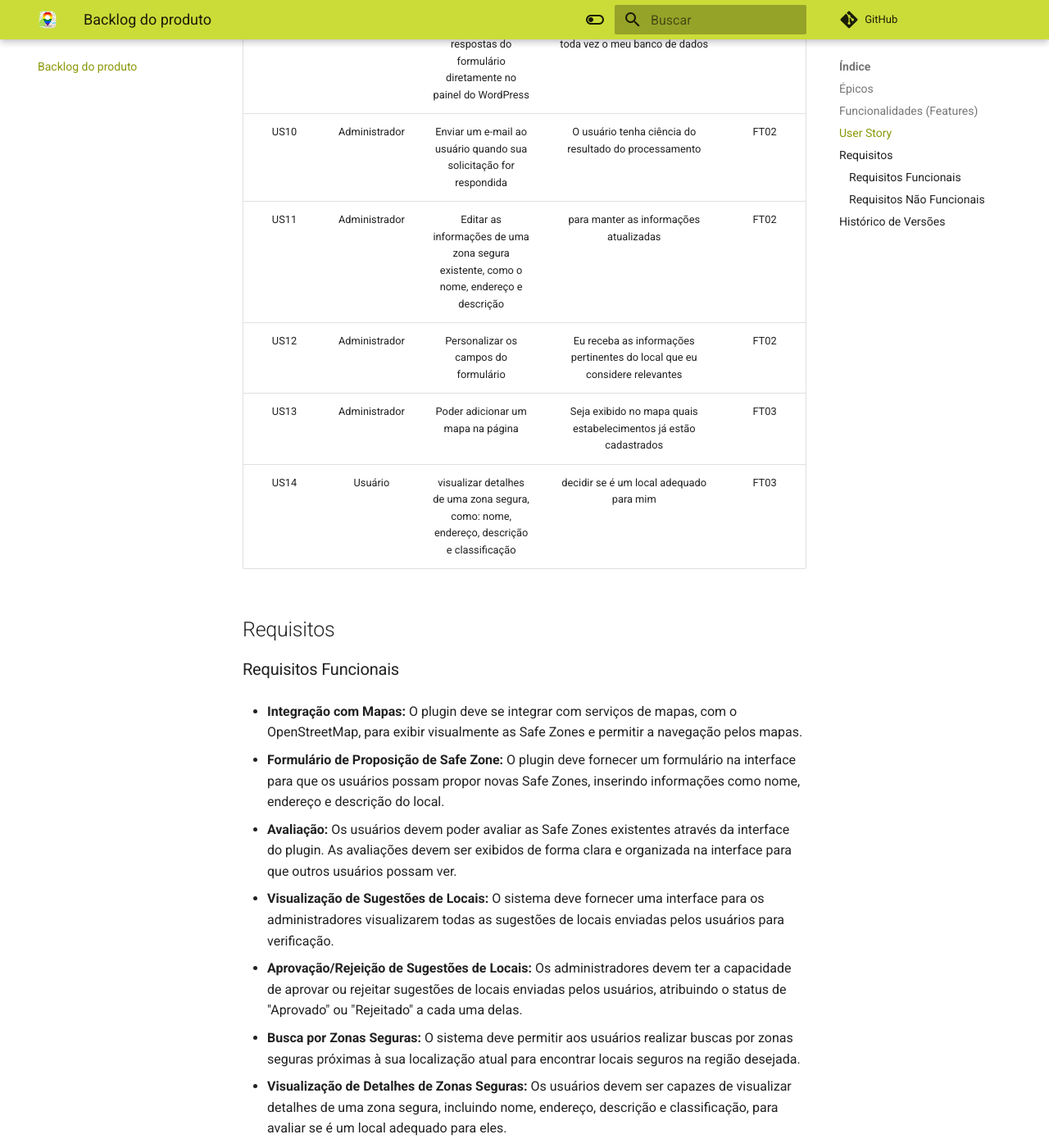
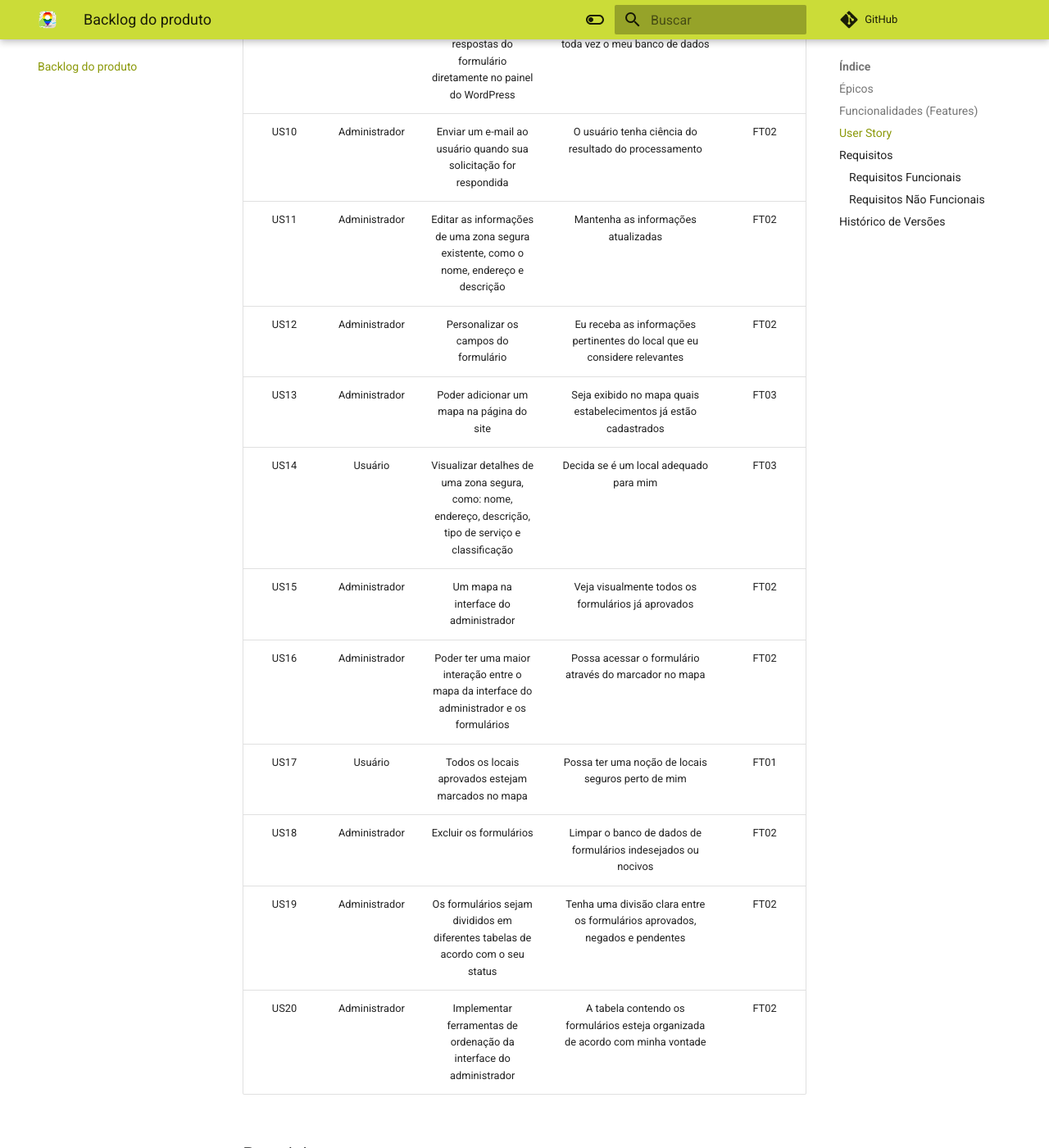
Before and after one commit to ResidenciaTICBrisa/T2G8-Plugin-Wordpress, an MkDocs documentation site: the page built from docs/backlog.md, in a window 1280 px wide and 1400 px high, scrolled down 2413 px. Shown: the whole window at 82% size. Built offline with MkDocs 1.6.1 and Material for MkDocs 9.7.7, drawn with Linux system fonts in a browser that asks for light colours; comment, search, counter and statistics services are not loaded.

Commit message:
docs(desenvolvedor): atualizado o backlog

```diff
--- a/docs/backlog.md
+++ b/docs/backlog.md
@@ -34,14 +34,21 @@ Este documento oferece uma visão abrangente do backlog de nosso produto, destac
 |    US04    | Usuário | Buscar a minha localização por meio de texto | Facilite o manuseio do mapa | FT01 |
 |    US05    | Usuário | Poder alterar a marcação dentro do mapa  | Eu não precise estar fisicamente no estabelecimento que eu desejo apresentar no formulário | FT01 |
 |    US06    | Administrador | Enviar um e-mail ao usuário ao ele enviar suas respostas do formulário  | O usuário tenha ciência de que suas respostas foram recebidas | FT01 |
-|    US07    | Administrador | Filtrar formulários enviados com conteúdo indesejado  |O banco de dados seja o mais preservado | FT01 |
+|    US07    | Administrador | Filtrar formulários enviados com conteúdo indesejado | O banco de dados seja o mais preservado | FT02 |
 |    US08    | Administrador | Validar os formulários enviados | Consiga aceitar/rejeitar os formulários | FT02 |
 |    US09    | Administrador | Eu acesse as respostas do formulário diretamente no painel do WordPress | Não seja necessário acessar toda vez o meu banco de dados | FT02 |
 |    US10    | Administrador | Enviar um e-mail ao usuário quando sua solicitação for respondida | O usuário tenha ciência do resultado do processamento | FT02 |
-|    US11    | Administrador | Editar as informações de uma zona segura existente, como o nome, endereço e descrição |  para manter as informações atualizadas | FT02 |
+|    US11    | Administrador | Editar as informações de uma zona segura existente, como o nome, endereço e descrição | Mantenha as informações atualizadas | FT02 |
 |    US12    | Administrador | Personalizar os campos do formulário |  Eu receba as informações pertinentes do local que eu considere relevantes | FT02 |
-|    US13    | Administrador | Poder adicionar um mapa na página | Seja exibido no mapa quais estabelecimentos já estão cadastrados | FT03 |
-|    US14    | Usuário | visualizar detalhes de uma zona segura, como: nome, endereço, descrição e classificação | decidir se é um local adequado para mim | FT03 |
+|    US13    | Administrador | Poder adicionar um mapa na página do site | Seja exibido no mapa quais estabelecimentos já estão cadastrados | FT03 |
+|    US14    | Usuário | Visualizar detalhes de uma zona segura, como: nome, endereço, descrição, tipo de serviço e classificação | Decida se é um local adequado para mim | FT03 |
+|    US15    | Administrador | Um mapa na interface do administrador | Veja visualmente todos os formulários já aprovados | FT02 |
+|    US16    | Administrador | Poder ter uma maior interação entre o mapa da interface do administrador e os formulários | Possa acessar o formulário através do marcador no mapa | FT02 |
+|    US17    | Usuário | Todos os locais aprovados estejam marcados no mapa | Possa ter uma noção de locais seguros perto de mim | FT01 |
+|    US18    | Administrador | Excluir os formulários | Limpar o banco de dados de formulários indesejados ou nocivos | FT02 |
+|    US19    | Administrador | Os formulários sejam divididos em diferentes tabelas de acordo com o seu status | Tenha uma divisão clara entre os formulários aprovados, negados e pendentes | FT02 |
+|    US20    | Administrador | Implementar ferramentas de ordenação da interface do administrador | A tabela contendo os formulários esteja organizada de acordo com minha vontade | FT02 |
+
 
 ## Requisitos
 
```
